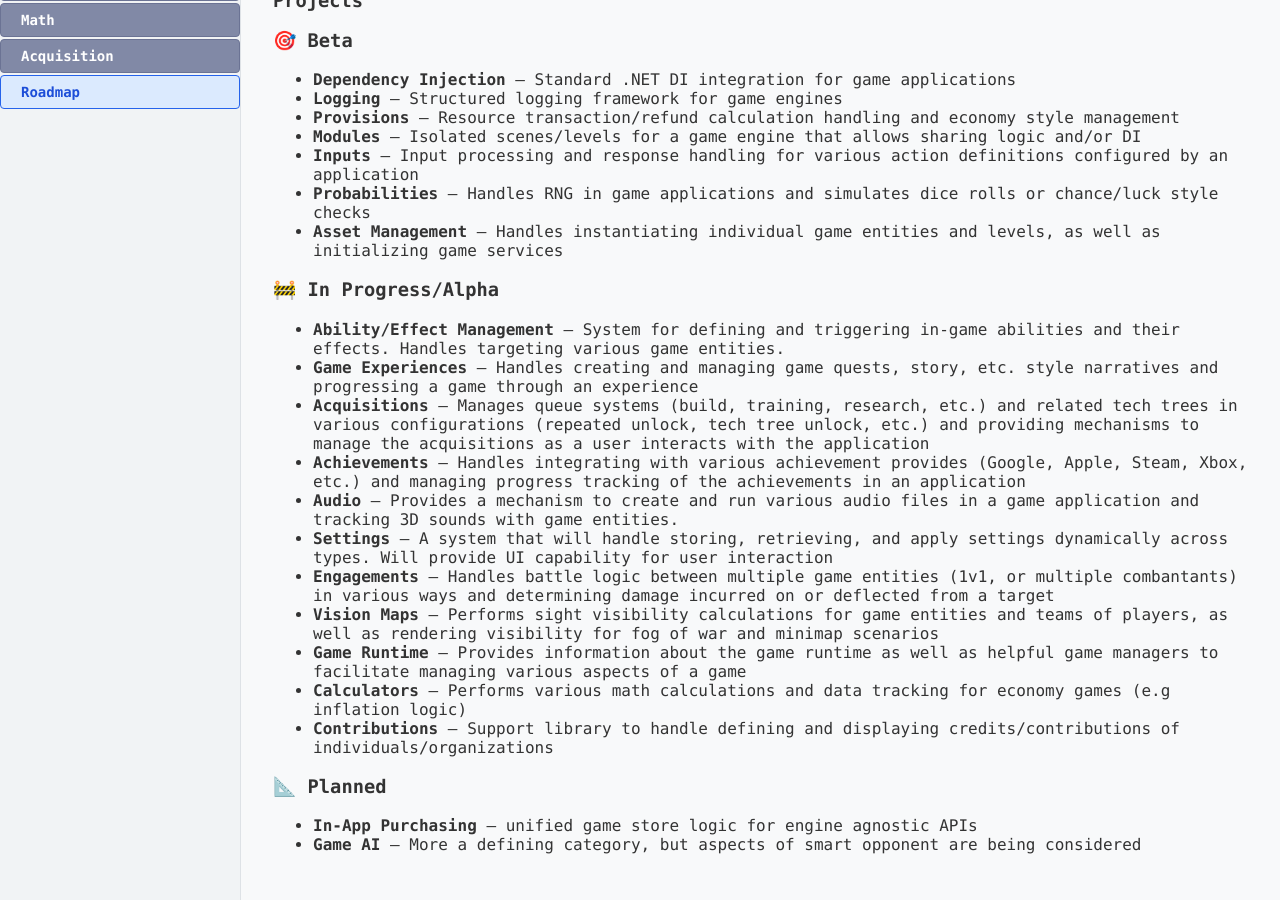
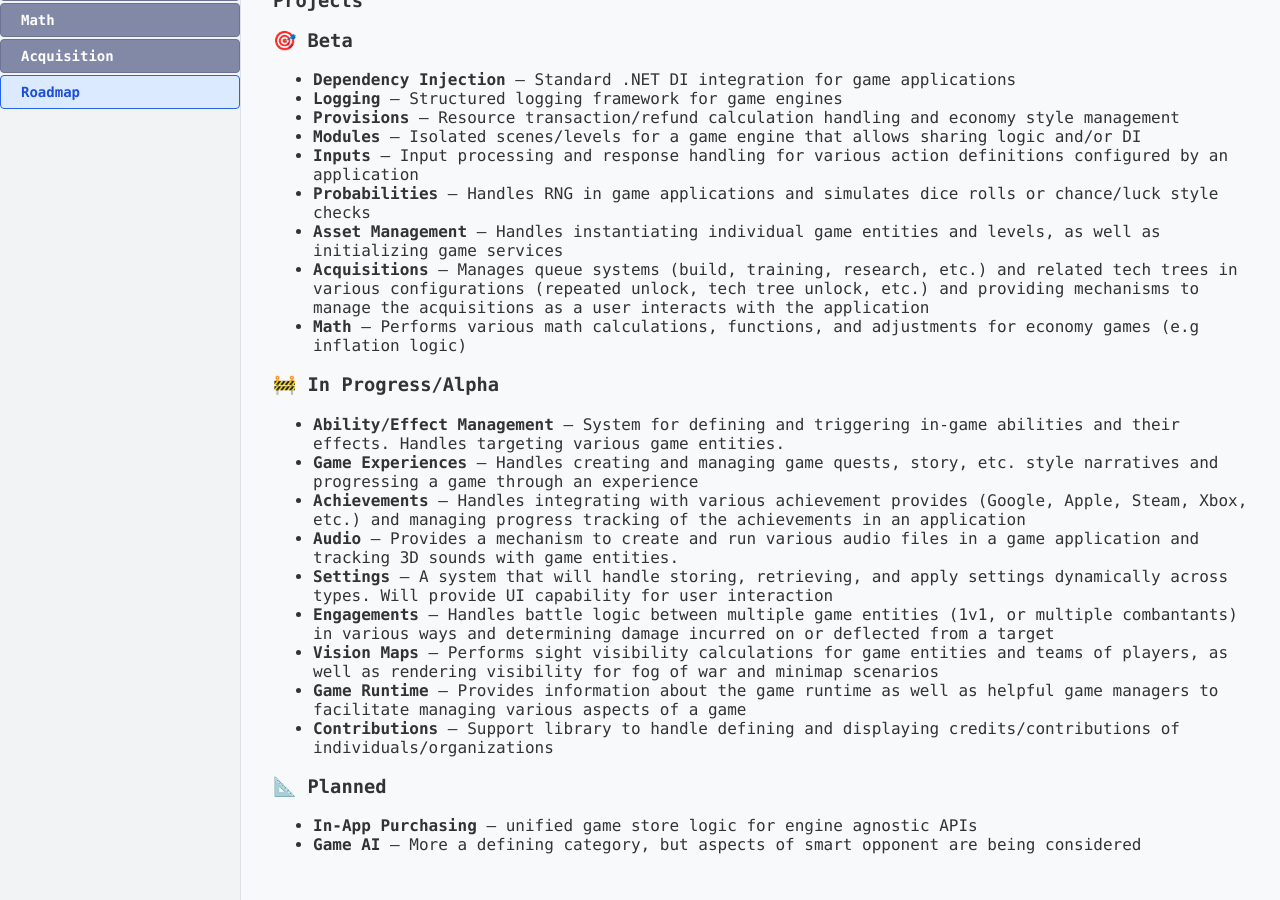
Before and after one commit to OpenSourceKingdom/OSK.Hub, a Jekyll site: the page built from docs/systems/petra/roadmap.md, in a window 1280 px wide and 900 px high, scrolled down 542 px. Built offline with Jekyll 4.4.1, drawn with Linux system fonts in a browser that asks for light colours; a style sheet for code colours, icons or effects is not loaded; our own code applies the rules of GitHub Pages for plain Markdown files.

Commit message:
Merge pull request #15 from OpenSourceKingdom/OSK-14-adjust-roadmap
Update roadmap (OSK-14)

```diff
--- a/docs/systems/petra/roadmap.md
+++ b/docs/systems/petra/roadmap.md
@@ -25,19 +25,19 @@ Petra has on-going development and will eventually encompass a large swath of ga
 - **Inputs** — Input processing and response handling for various action definitions configured by an application
 - **Probabilities** — Handles RNG in game applications and simulates dice rolls or chance/luck style checks
 - **Asset Management** — Handles instantiating individual game entities and levels, as well as initializing game services
+- **Acquisitions** — Manages queue systems (build, training, research, etc.) and related tech trees in various configurations (repeated unlock, tech tree unlock, etc.) and providing mechanisms to manage the acquisitions as a user interacts with the application
+- **Math** — Performs various math calculations, functions, and adjustments for economy games (e.g inflation logic)
 
 ### 🚧 In Progress/Alpha
 
 - **Ability/Effect Management** — System for defining and triggering in-game abilities and their effects. Handles targeting various game entities.
 - **Game Experiences** — Handles creating and managing game quests, story, etc. style narratives and progressing a game through an experience
-- **Acquisitions** — Manages queue systems (build, training, research, etc.) and related tech trees in various configurations (repeated unlock, tech tree unlock, etc.) and providing mechanisms to manage the acquisitions as a user interacts with the application
 - **Achievements** — Handles integrating with various achievement provides (Google, Apple, Steam, Xbox, etc.) and managing progress tracking of the achievements in an application
 - **Audio** — Provides a mechanism to create and run various audio files in a game application and tracking 3D sounds with game entities.
 - **Settings** — A system that will handle storing, retrieving, and apply settings dynamically across types. Will provide UI capability for user interaction
 - **Engagements** — Handles battle logic between multiple game entities (1v1, or multiple combantants) in various ways and determining damage incurred on or deflected from a target
 - **Vision Maps** — Performs sight visibility calculations for game entities and teams of players, as well as rendering visibility for fog of war and minimap scenarios
 - **Game Runtime** — Provides information about the game runtime as well as helpful game managers to facilitate managing various aspects of a game
-- **Calculators** — Performs various math calculations and data tracking for economy games (e.g inflation logic)
 - **Contributions** — Support library to handle defining and displaying credits/contributions of individuals/organizations
 
 ### 📐 Planned
```
Also changed, not shown: docs/systems/petra/acquisition.md (+2 -2 lines), docs/systems/petra/math.md (+2 -2 lines).
